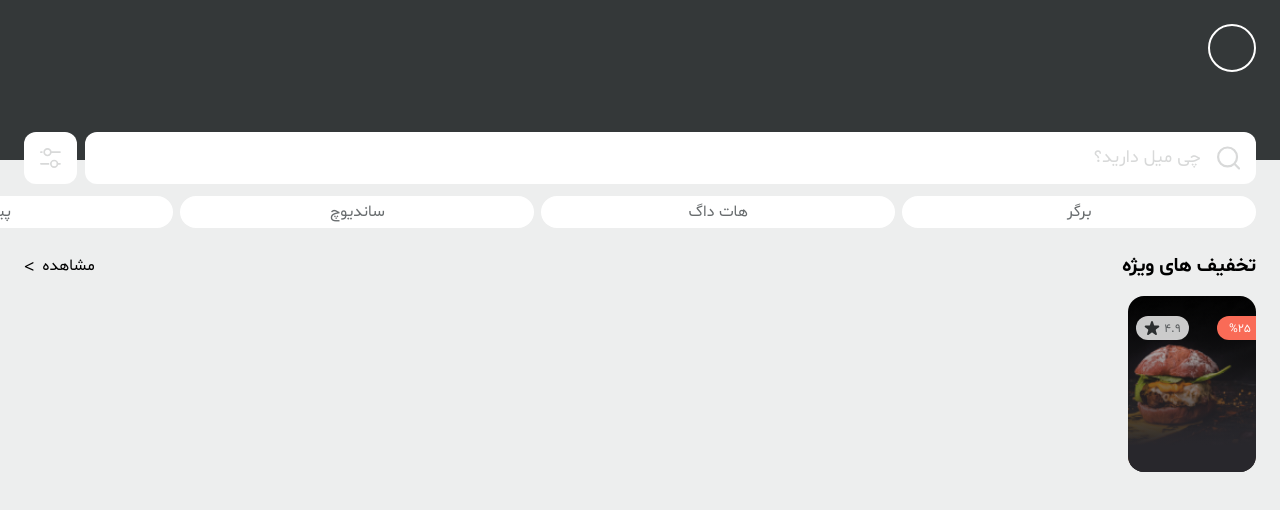
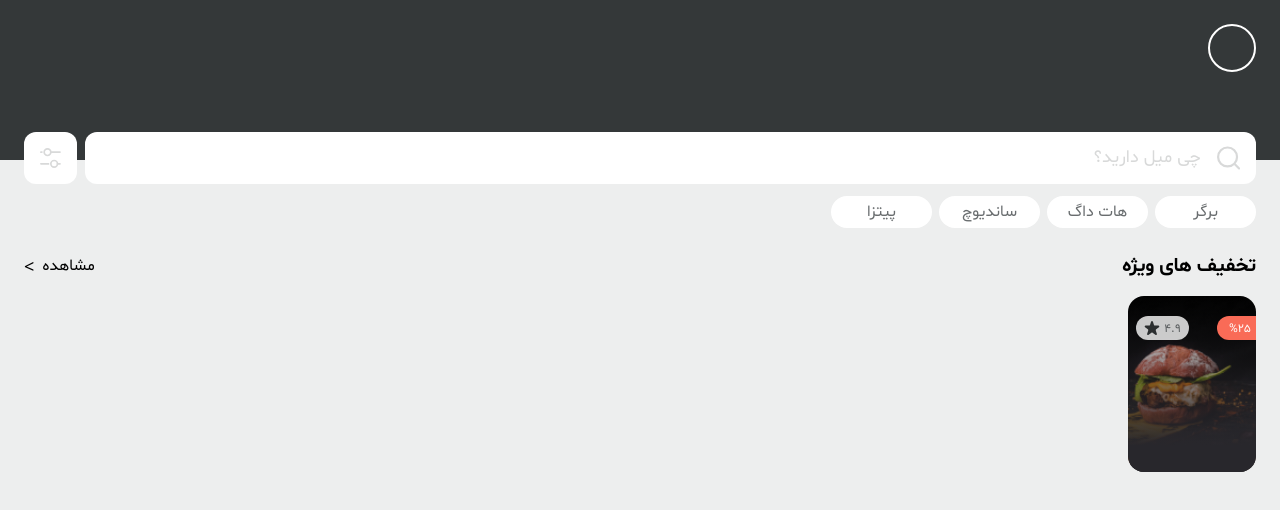
Before and after one commit to sajjaddg/menu, a Next.js app: page / in a window 1280 px wide. Shown: the top 510 px of the page. Built offline with nearby package versions, Linux system fonts and the light colour scheme.

Commit message:
fix Flitarbar responsive

```diff
--- a/app/page.js
+++ b/app/page.js
@@ -15,8 +15,10 @@ const Home = () => {
           <SearchBar />
         </section>
       </div>
-      <FilterBar />
-      <FoodSlider/>
+      <div className="flex">
+        <FilterBar />
+      </div>
+      <FoodSlider />
     </div>
   );
 };
--- a/components/filterBar/filterBar.js
+++ b/components/filterBar/filterBar.js
@@ -9,25 +9,39 @@ import "swiper/css/pagination";
 import './styles.css'
 const FilterBar = () => {
     return (
-        <div className="h-8 mt-9 pr-6">
+        <div className="h-8 mt-9 pr-6 w-full ">
             <Swiper
                 dir="rtl"
                 freeMode={true}
                 slidesPerView={3.5}
+                breakpoints={{
+                    440: {
+                      slidesPerView: 4,
+                      spaceBetween: 7,
+                    },
+                    768: {
+                      slidesPerView: 8,
+                      spaceBetween: 7,
+                    },
+                    1024: {
+                      slidesPerView: 10,
+                      spaceBetween: 7,
+                    },
+                  }}
                 spaceBetween={7}
                 modules={[FreeMode]}
                 className="mySwiper"
             >
-                <SwiperSlide>
+                <SwiperSlide className="mySlide">
                     <FilterButton text={'برگر'} />
                 </SwiperSlide>
-                <SwiperSlide>
+                <SwiperSlide className='mySlide'>
                     <FilterButton text={'هات داگ'} />
                 </SwiperSlide>
-                <SwiperSlide>
+                <SwiperSlide className='mySlide'>
                     <FilterButton text={'ساندیوچ'} />
                 </SwiperSlide>
-                <SwiperSlide>
+                <SwiperSlide className='mySlide'>
                     <FilterButton text={'پیتزا'} />
                 </SwiperSlide>
             </Swiper>
--- a/components/filterBar/styles.css
+++ b/components/filterBar/styles.css
@@ -2,3 +2,6 @@
     display: flex;
     justify-content: flex-end;
 }
+.mySlide{
+    max-width: 101px ;
+}
--- a/components/foodSlider/foodSlider.js
+++ b/components/foodSlider/foodSlider.js
@@ -10,8 +10,8 @@ const FoodSlider = () => {
         </div>
         <span className="font-ShabnamBold text-xl">تخفیف های ويژه</span>
       </div>
-      <div dir="rtl" className="flex h-44">
-        <FoodItem/>
+      <div dir="rtl" className="flex h-44  space-x-3 ">
+        <FoodItem />
       </div>
     </div>
   );
```
